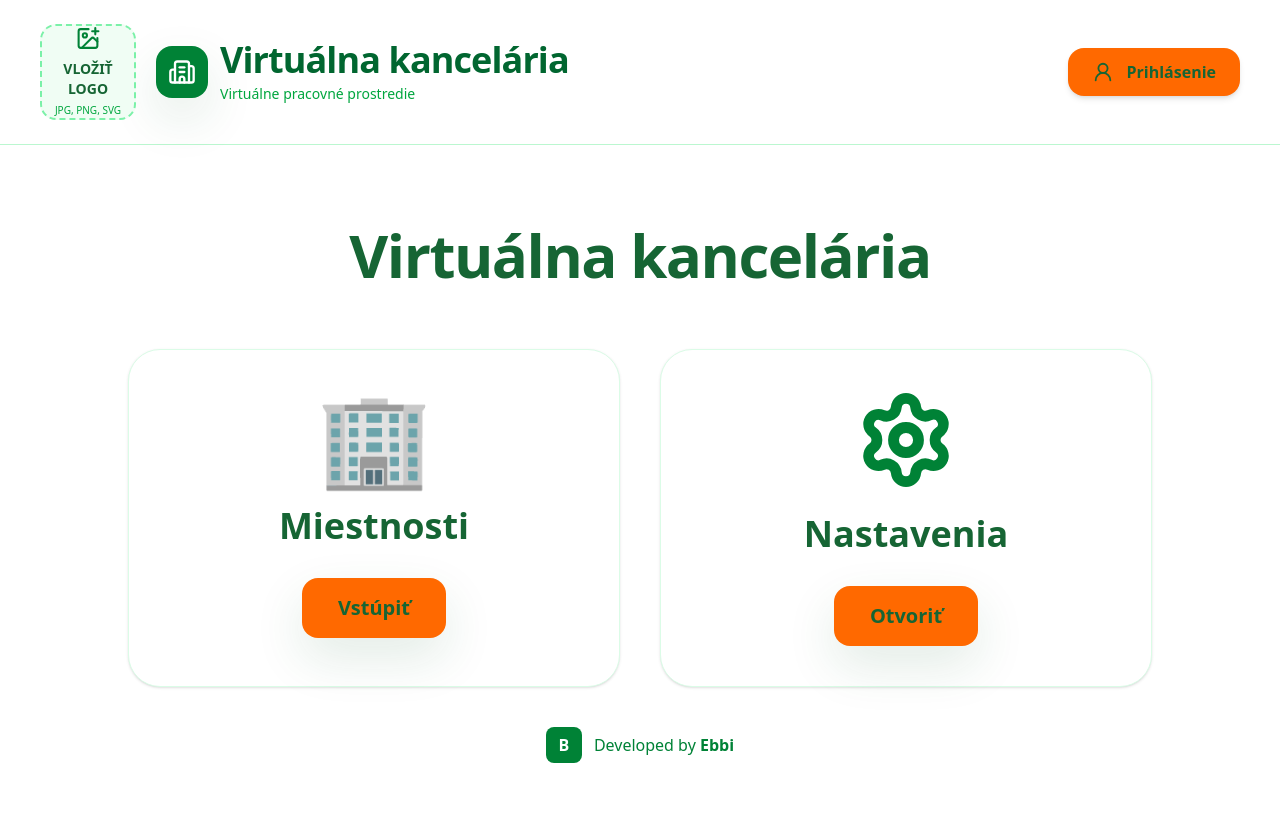
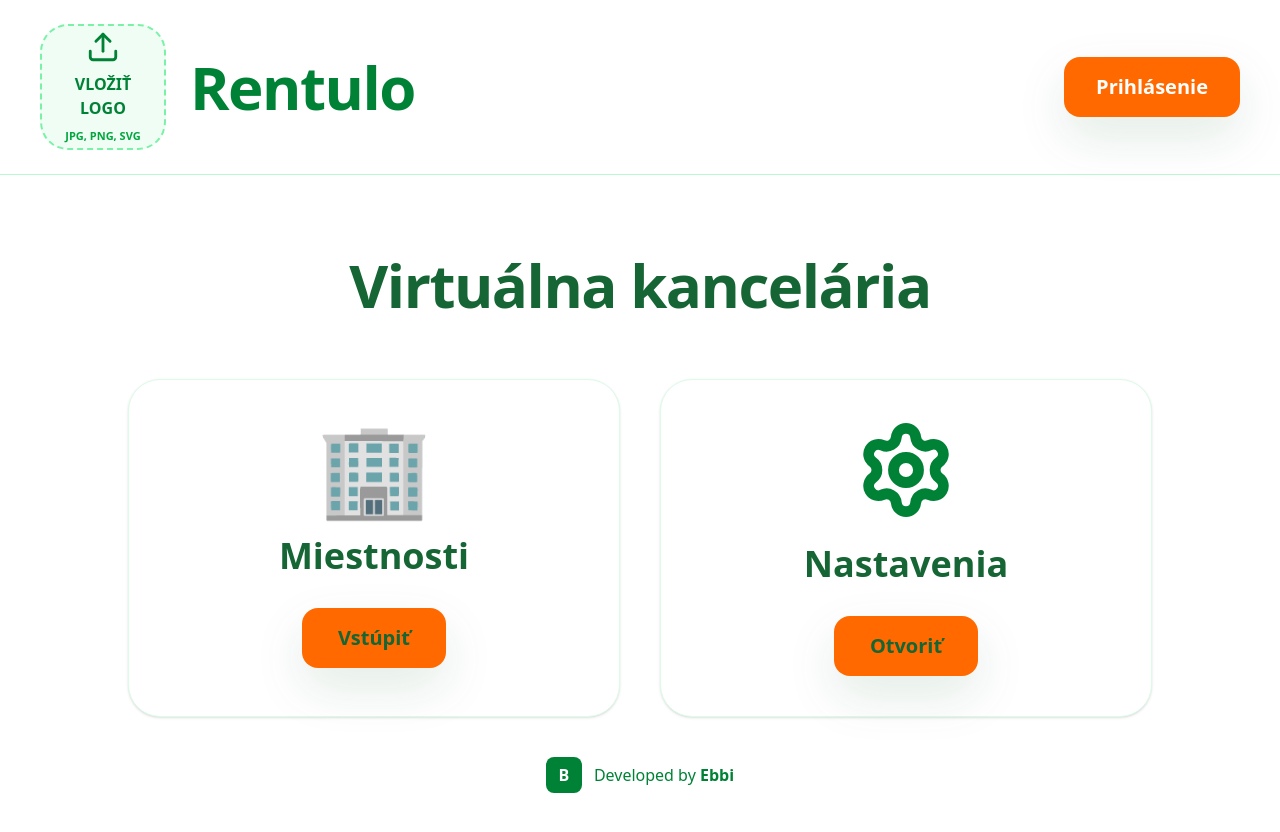
Before and after one commit to EbbiSK/virtualna-kancelaria, a React (Vite) app: page / in a window 1280 px wide. Shown: the top 832 px of the page. Built offline with nearby package versions, Linux system fonts and the light colour scheme.

Commit message:
final header redesign

```diff
--- a/src/components/Header.tsx
+++ b/src/components/Header.tsx
@@ -1,5 +1,5 @@
 import { useEffect, useState } from "react";
-import { Building2, UserRound, ImagePlus } from "lucide-react";
+import { Upload } from "lucide-react";
 
 type HeaderProps = {
   loggedUserEmail: string | null;
@@ -15,7 +15,7 @@ export default function Header({
   logout,
   openAuth,
 }: HeaderProps) {
-  const [companyName, setCompanyName] = useState("Virtuálna kancelária");
+  const [companyName, setCompanyName] = useState("Rentulo");
   const [companyLogo, setCompanyLogo] = useState<string | null>(null);
 
   useEffect(() => {
@@ -46,9 +46,10 @@ export default function Header({
   };
 
   return (
-    <header className="flex items-center justify-between border-b border-green-200 bg-white px-10 py-6">
-      <div className="flex items-center gap-5">
-        <label className="group relative flex h-24 w-24 cursor-pointer flex-col items-center justify-center rounded-2xl border-2 border-dashed border-green-300 bg-green-50 transition hover:bg-green-100">
+    <header className="border-b border-green-100 bg-white px-10 py-6">
+      <div className="flex items-center justify-between">
+        <div className="flex items-center gap-6">
+          <label className="flex h-[126px] w-[126px] cursor-pointer flex-col items-center justify-center rounded-[28px] border-2 border-dashed border-green-300 bg-green-50 transition hover:bg-green-100">
             <input
               type="file"
               accept="image/png,image/jpeg,image/svg+xml"
@@ -68,51 +69,41 @@ export default function Header({
               <img
                 src={companyLogo}
                 alt="Logo firmy"
-              className="h-20 w-20 rounded-xl object-contain"
+                className="h-20 w-20 object-contain"
               />
             ) : (
               <>
-              <ImagePlus size={28} className="mb-2 text-green-700" />
+                <Upload size={34} className="mb-2 text-green-700" />
 
-              <div className="text-center text-sm font-bold text-green-700">
+                <div className="text-center text-[16px] font-black text-green-700">
                   VLOŽIŤ
                   <br />
                   LOGO
                 </div>
 
-              <div className="mt-1 text-[10px] text-green-600">
+                <div className="mt-2 text-[11px] font-semibold text-green-600">
                   JPG, PNG, SVG
                 </div>
               </>
             )}
           </label>
 
-        <div className="flex items-center gap-3">
-          <div className="rounded-2xl bg-green-700 p-3 text-white shadow-lg">
-            <Building2 size={28} />
-          </div>
-
           <div>
-            <div className="text-4xl font-black tracking-tight text-green-800">
+            <div className="text-6xl font-black tracking-tight text-green-700">
               {companyName}
-            </div>
-
-            <div className="mt-1 text-sm text-green-600">
-              Virtuálne pracovné prostredie
-            </div>
             </div>
           </div>
         </div>
 
         {loggedUserEmail ? (
           <div className="flex items-center gap-4">
-          <div className="rounded-2xl border border-green-200 bg-green-50 px-5 py-3 font-semibold text-green-700">
+            <div className="rounded-2xl border border-green-200 bg-green-50 px-6 py-4 text-xl font-bold text-green-700">
               {loggedUserEmail}
             </div>
 
             <button
               onClick={logout}
-            className="rounded-2xl bg-orange-500 px-6 py-3 font-bold text-white shadow-md transition hover:bg-orange-600"
+              className="rounded-2xl bg-orange-500 px-8 py-4 text-xl font-black text-white shadow-lg transition hover:bg-orange-600"
             >
               Odhlásiť
             </button>
@@ -120,12 +111,12 @@ export default function Header({
         ) : (
           <button
             onClick={openAuth}
-          className="flex items-center gap-3 rounded-2xl bg-orange-500 px-6 py-3 font-bold text-white shadow-md transition hover:bg-orange-600"
+            className="rounded-2xl bg-orange-500 px-8 py-4 text-xl font-black text-white shadow-lg transition hover:bg-orange-600"
           >
-          <UserRound size={22} />
             Prihlásenie
           </button>
         )}
+      </div>
     </header>
   );
 }
```
Lines whose indentation alone changed are shown as unchanged.
